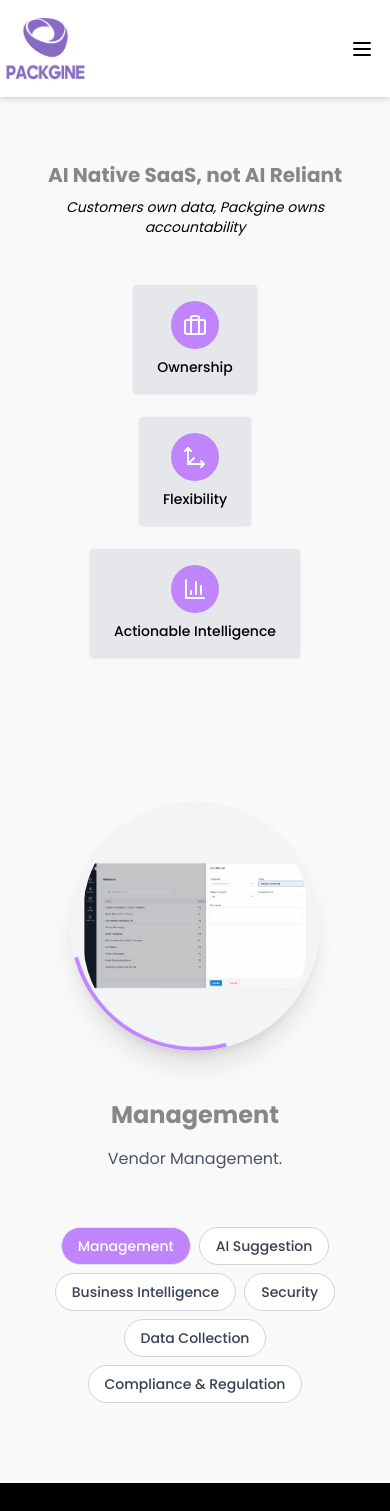
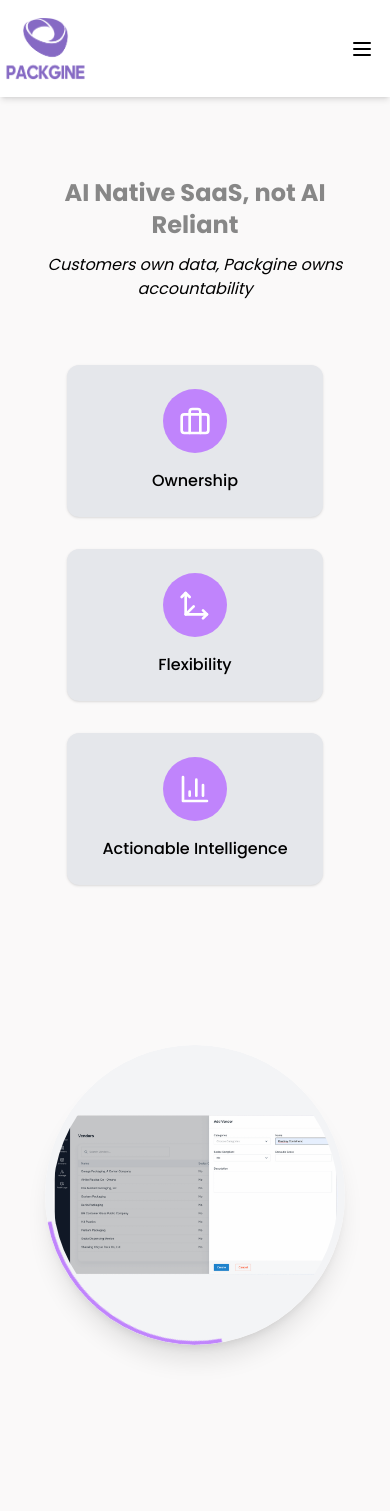
Before and after one commit to Muthuyuvaraj/websiteg, a Next.js app: page /The-tech in a window 390 px wide. Shown: the top 1511 px of the page. Built offline with nearby package versions, Linux system fonts and the light colour scheme.

Commit message:
1st change after responsive design

```diff
--- a/src/app/The-tech/feature.tsx
+++ b/src/app/The-tech/feature.tsx
@@ -1,3 +1,5 @@
+'use client';
+
 import React, { useState, useEffect } from 'react';
 
 const features = [
@@ -55,65 +57,60 @@ export default function FeatureRotator() {
 
     const interval = setInterval(() => {
       setSelected((prev) => (prev + 1) % features.length);
-      setRotationAngle((prevAngle) => prevAngle + 360); // Increment rotation angle by 360
-    }, 10000); // Change every 10 seconds
+      setRotationAngle((prevAngle) => prevAngle + 360);
+    }, 10000);
     return () => clearInterval(interval);
   }, [isPaused]);
 
-  const handleNavbarClick = (index: React.SetStateAction<number>) => {
+  const handleNavbarClick = (index: number) => {
     setSelected(index);
-    setRotationAngle((prevAngle) => prevAngle + 360); // Rotate on click
-    setIsPaused(true); // Pause rotation when user clicks a navbar item
+    setRotationAngle((prevAngle) => prevAngle + 360);
+    setIsPaused(true);
   };
 
   const handleNavbarHover = () => {
-    setIsPaused(false); // Resume rotation when hovering
+    setIsPaused(false);
   };
 
   return (
     <section className="py-20 px-4 sm:px-8 md:px-20 bg-[#faf9f9] text-gray-800">
       <div className="flex flex-col-reverse md:flex-row items-center gap-12 max-w-7xl mx-auto">
         {/* Description Section */}
-        <div className="md:w-1/2 text-center md:text-left">
-          <h2
-            className="text-2xl sm:text-3xl md:text-4xl font-semibold text-primary mb-4"
-          >
+        <div className="md:w-[40%] w-full min-h-[300px] text-left flex flex-col justify-center">
+          <h2 className="text-2xl sm:text-3xl md:text-4xl font-semibold text-primary mb-4">
             {features[selected].title}
           </h2>
-          <p className="text-gray-600 text-base md:text-lg mb-6">
+          <p className="text-gray-600 text-base md:text-lg leading-relaxed">
             {features[selected].image.description}
           </p>
         </div>
 
         {/* Image Section with Circular Background */}
-        <div className="md:w-1/2 flex justify-center">
+        <div className="md:w-[60%] flex justify-center">
           <div
-            className="relative w-[250px] sm:w-[300px] md:w-[350px] lg:w-[400px] aspect-[1/1] rounded-full overflow-hidden shadow-xl"
-            style={{
-
-            }}
+            className="relative w-[300px] sm:w-[400px] md:w-[500px] aspect-[1/1] rounded-full overflow-hidden shadow-xl"
           >
             {/* Circular Background Layer */}
-            <div className="absolute inset-0 rounded-full bg-gray-100"></div> {/* Background Circle */}
+            <div className="absolute inset-0 rounded-full bg-gray-100"></div>
 
-            {/* Circular Purple Border (Slower Rotation) */}
+            {/* Circular Purple Border */}
             <div className="absolute inset-0 rounded-full border-4 border-transparent border-t-purple-400 animate-spin-slow"></div>
 
-            {/* Image Inside Circle */}
+            {/* Image */}
             <div className="absolute inset-0 flex items-center justify-center">
               <img
                 src={features[selected].image.src}
                 alt={features[selected].image.description}
-                className="object-contain w-[90%] h-[100%] rounded-full"
+                className="object-contain w-[95%] h-[95%] rounded-full"
               />
             </div>
           </div>
         </div>
       </div>
 
-      {/* Navbar with Headings */}
+      {/* Navbar with Rectangular Buttons */}
       <div
-        className="flex flex-wrap gap-2 justify-center md:justify-center mt-8 cursor-pointer"
+        className="flex flex-wrap gap-3 justify-center mt-12 cursor-pointer"
         onMouseEnter={handleNavbarHover}
         onMouseLeave={() => setIsPaused(false)}
       >
@@ -121,8 +118,10 @@ export default function FeatureRotator() {
           <button
             key={index}
             onClick={() => handleNavbarClick(index)}
-            className={`px-4 py-2 rounded-full border text-sm font-medium transition-colors duration-300 ${
-              selected === index ? 'bg-purple-400 text-white' : 'bg-white text-gray-700 border-gray-300 hover:bg-gray-100'
+            className={`px-5 py-3 rounded-md border text-sm font-medium transition-colors duration-300 ${
+              selected === index
+                ? 'bg-purple-400 text-white border-purple-400'
+                : 'bg-white text-gray-700 border-gray-300 hover:bg-gray-100'
             }`}
           >
             {item.title.trim()}
--- a/src/app/The-tech/page.tsx
+++ b/src/app/The-tech/page.tsx
@@ -11,45 +11,43 @@ export default function TechSection() {
     <main>
       <NavBar />
 
-    <section className="text-center py-16 px-4 md:px-8 lg:px-16 bg-[#faf9f9]">
-
+      <section className="text-center py-20 px-6 md:px-12 lg:px-24 bg-[#faf9f9]">
         {/* Heading */}
-      <h2 className="text-xl sm:text-2xl md:text-3xl font-semibold text-primary">
+        <h2 className="text-2xl sm:text-3xl md:text-4xl font-semibold text-primary">
           AI Native SaaS, not AI Reliant
         </h2>
-      <p className="italic text-secondary-600 mt-2 text-sm sm:text-base">
+        <p className="italic text-secondary-600 mt-3 text-base sm:text-lg md:text-xl">
           Customers own data, Packgine owns accountability
         </p>
 
-
-
-<div className="mt-12 flex flex-col md:flex-row justify-center items-center gap-6 md:gap-12 max-w-5xl mx-auto">
+        {/* Icons Row */}
+        <div className="mt-16 flex flex-col md:flex-row justify-center items-center gap-8 md:gap-16 max-w-6xl mx-auto">
           {/* Ownership */}
-  <div className="bg-gray-200 px-6 py-4 text-center rounded shadow text-sm sm:text-base font-medium flex flex-col items-center gap-2">
-    <div className="bg-purple-400 w-12 h-12 rounded-full flex items-center justify-center text-white">
-      <Briefcase className="w-6 h-6" />
+          <div className="bg-gray-200 px-8 py-6 text-center rounded-xl shadow text-base sm:text-lg font-medium flex flex-col items-center gap-4 w-64">
+            <div className="bg-purple-400 w-16 h-16 rounded-full flex items-center justify-center text-white">
+              <Briefcase className="w-8 h-8" />
             </div>
             Ownership
           </div>
 
           {/* Flexibility */}
-  <div className="bg-gray-200 px-6 py-4 text-center rounded shadow text-sm sm:text-base font-medium flex flex-col items-center gap-2">
-    <div className="bg-purple-400 w-12 h-12 rounded-full flex items-center justify-center text-white">
-      <Move3D className="w-6 h-6" />
+          <div className="bg-gray-200 px-8 py-6 text-center rounded-xl shadow text-base sm:text-lg font-medium flex flex-col items-center gap-4 w-64">
+            <div className="bg-purple-400 w-16 h-16 rounded-full flex items-center justify-center text-white">
+              <Move3D className="w-8 h-8" />
             </div>
             Flexibility
           </div>
 
           {/* Actionable Intelligence */}
-  <div className="bg-gray-200 px-6 py-4 text-center rounded shadow text-sm sm:text-base font-medium flex flex-col items-center gap-2">
-    <div className="bg-purple-400 w-12 h-12 rounded-full flex items-center justify-center text-white">
-      <BarChart3 className="w-6 h-6" />
+          <div className="bg-gray-200 px-8 py-6 text-center rounded-xl shadow text-base sm:text-lg font-medium flex flex-col items-center gap-4 w-64">
+            <div className="bg-purple-400 w-16 h-16 rounded-full flex items-center justify-center text-white">
+              <BarChart3 className="w-8 h-8" />
             </div>
             Actionable Intelligence
           </div>
         </div>
+      </section>
 
-    </section>
       <Feature />
       <Footer />
     </main>
--- a/src/app/intersection/feature.tsx
+++ b/src/app/intersection/feature.tsx
@@ -36,7 +36,7 @@ export default function IntersectionFeaturesSection() {
     <section className="bg-white py-16 px-4">
       <div className="max-w-7xl mx-auto space-y-12">
         {/* Heading */}
-        <h2 className="text-2xl sm:text-3xl lg:text-4xl font-bold text-center text-gray-800">
+        <h2 className="text-2xl sm:text-3xl lg:text-4xl font-bold text-center text-primary">
           Packgine is reimagining, and at pole position for this revolution –{' '}
           <span className="text-purple-600">A True Survival grade Software!</span>
         </h2>
@@ -66,7 +66,7 @@ export default function IntersectionFeaturesSection() {
                   <div className="flex justify-center mb-4">
                     <Icon className="w-10 h-10 text-purple-600" />
                   </div>
-                  <h3 className="text-lg font-semibold text-gray-800 mb-2">
+                  <h3 className="text-lg font-semibold text-primary mb-2">
                     {feature.title}
                   </h3>
                   <p className="text-sm text-gray-600">{feature.description}</p>
--- a/src/app/offering/DataImportation/CompanySection.tsx
+++ b/src/app/offering/DataImportation/CompanySection.tsx
@@ -19,29 +19,36 @@ const sections = [
 
 export default function CompanySection() {
   return (
-    <section className="bg-[#faf9f9] py-12 md:py-20">
-      {sections.map((section, index) => (
+    <section className="bg-[#faf9f9] py-12 md:py-20 max-w-7xl mx-auto px-4 sm:px-6 md:px-20">
+    <h2 className="text-3xl sm:text-4xl font-bold text-primary text-center mb-16">
+    </h2>
+
+    {sections.map((step, index) => (
       <div
         key={index}
-          className={`flex flex-col md:flex-row ${
-            index % 2 !== 0 ? 'md:flex-row-reverse' : ''
-          } items-center justify-between gap-10 px-6 md:px-20 py-16`}
+        className="grid grid-cols-1 md:grid-cols-12 gap-10 items-center mb-20"
       >
-          {/* Text Section */}
-          <div className="md:w-1/2 w-full text-left">
-            <h2 className="text-3xl md:text-4xl font-semibold text-primary mb-6">
-              {section.title}
-            </h2>
-            <p className="text-gray-500 text-base md:text-lg leading-relaxed text-justify">
-              {section.description}
+        {/* Text Content */}
+        <div
+          className={`order-1 md:col-span-6 ${
+            index % 2 === 0 ? 'md:order-1' : 'md:order-2'
+          }`}
+        >
+          <h3 className="text-2xl font-semibold text-primary mb-4">{step.title}</h3>
+          <p className="text-gray-700 text-base md:text-lg leading-relaxed text-justify">
+            {step.description}
           </p>
         </div>
 
-          {/* Image Section */}
-          <div className="md:w-1/2 w-full mt-8 md:mt-0">
+        {/* Image */}
+        <div
+          className={`order-2 md:col-span-6 ${
+            index % 2 === 0 ? 'md:order-2' : 'md:order-1'
+          }`}
+        >
           <img
-              src={section.image}
-              alt={section.title}
+            src={step.image}
+            alt={step.title}
             className="rounded-lg w-full max-w-md mx-auto object-cover shadow-lg transition-transform duration-500 ease-in-out hover:scale-105"
           />
         </div>
--- a/src/app/offering/PlatformAnalysis/CompanySectionP.tsx
+++ b/src/app/offering/PlatformAnalysis/CompanySectionP.tsx
@@ -37,29 +37,36 @@ const sections = [
 
 export default function CompanySectionP() {
   return (
-    <section className="bg-[#faf9f9] py-12 md:py-20">
-      {sections.map((section, index) => (
+    <section className="bg-[#faf9f9] py-12 md:py-20 max-w-7xl mx-auto px-4 sm:px-6 md:px-20">
+    <h2 className="text-3xl sm:text-4xl font-bold text-primary text-center mb-16">
+    </h2>
+
+    {sections.map((step, index) => (
       <div
         key={index}
-          className={`flex flex-col md:flex-row ${
-            index % 2 !== 0 ? 'md:flex-row-reverse' : ''
-          } items-center justify-between gap-10 px-6 md:px-20 py-16`}
+        className="grid grid-cols-1 md:grid-cols-12 gap-10 items-center mb-20"
       >
-          {/* Text Section */}
-          <div className="md:w-1/2 w-full text-left">
-            <h2 className="text-3xl md:text-4xl font-semibold text-primary mb-6">
-              {section.title}
-            </h2>
-            <p className="text-gray-500 text-base md:text-lg leading-relaxed text-justify">
-              {section.description}
+        {/* Text Content */}
+        <div
+          className={`order-1 md:col-span-6 ${
+            index % 2 === 0 ? 'md:order-1' : 'md:order-2'
+          }`}
+        >
+          <h3 className="text-2xl font-semibold text-primary mb-4">{step.title}</h3>
+          <p className="text-gray-700 text-base md:text-lg leading-relaxed text-justify">
+            {step.description}
           </p>
         </div>
 
-          {/* Image Section */}
-          <div className="md:w-1/2 w-full mt-8 md:mt-0">
+        {/* Image */}
+        <div
+          className={`order-2 md:col-span-6 ${
+            index % 2 === 0 ? 'md:order-2' : 'md:order-1'
+          }`}
+        >
           <img
-              src={section.image}
-              alt={section.title}
+            src={step.image}
+            alt={step.title}
             className="rounded-lg w-full max-w-md mx-auto object-cover shadow-lg transition-transform duration-500 ease-in-out hover:scale-105"
           />
         </div>
--- a/src/app/our-story/page.tsx
+++ b/src/app/our-story/page.tsx
@@ -64,9 +64,11 @@ export default function OurStory() {
 
       {/* Hero Section */}
       <section className="pt-12 pb-16 px-4 sm:px-6 md:px-20 text-gray-800">
-  <h1 className="text-2xl sm:text-5xl md:text-4xl text-primary font-medium mt-12 text-center leading-snug sm:leading-snug mb-6">
-    Unpackaging Sustainability Potential to Empower Brands and Inspire Consumers
+      <h1 className="text-2xl sm:text-5xl md:text-4xl text-primary font-semibold mt-12 text-center leading-snug sm:leading-snug mb-6">
+  Unpackaging Sustainability Potential
+  to Empower Brands and Inspire Consumers
 </h1>
+
   <div className="max-w-3xl mx-auto text-base sm:text-lg leading-relaxed text-secondary text-center">
     <p>
       Packgine is a comprehensive platform that can handle complexities of sustainable packaging data while offering practical, cost-effective solutions.
@@ -92,43 +94,44 @@ export default function OurStory() {
       </section>
 
       {/* Value Proposition Section */}
-      <section className="bg-[#faf9f9] py-12 md:py-20">
-  <div className="max-w-7xl mx-auto text-center mb-12 px-4 sm:px-8">
-    <h2 className="text-3xl sm:text-4xl font-bold text-primary">
+      <section className="bg-[#faf9f9] py-12 md:py-20 max-w-7xl mx-auto px-4 sm:px-6 md:px-20">
+        <h2 className="text-3xl sm:text-4xl font-bold text-primary text-center mb-16">
           Value Proposition
         </h2>
-  </div>
 
         {steps.map((step, index) => (
           <div
             key={index}
-      className={`flex flex-col md:flex-row ${
-        index % 2 !== 0 ? 'md:flex-row-reverse' : ''
-      } items-center justify-between gap-10 px-4 sm:px-8 md:px-20 py-12`}
+            className="grid grid-cols-1 md:grid-cols-12 gap-10 items-center mb-20"
           >
             {/* Text Content */}
-      <div className="md:w-1/2 w-full text-left max-w-xl min-h-[300px] flex flex-col justify-center">
-        <h2 className="text-2xl md:text-3xl font-semibold text-primary mb-4">
-          {step.title}
-        </h2>
-        <p className="text-gray-600 text-base md:text-lg leading-relaxed text-justify">
+            <div
+              className={`order-1 md:col-span-6 ${
+                index % 2 === 0 ? 'md:order-1' : 'md:order-2'
+              }`}
+            >
+              <h3 className="text-2xl font-semibold text-primary mb-4">{step.title}</h3>
+              <p className="text-gray-700 text-base md:text-lg leading-relaxed text-justify">
                 {step.description}
               </p>
             </div>
 
             {/* Image */}
-      <div className="md:w-1/2 w-full flex justify-center">
+            <div
+              className={`order-2 md:col-span-6 ${
+                index % 2 === 0 ? 'md:order-2' : 'md:order-1'
+              }`}
+            >
               <img
                 src={step.image}
                 alt={step.title}
-          className="rounded-lg w-full max-w-xl min-h-[300px] object-cover shadow-md transition-transform duration-500 ease-in-out hover:scale-105"
+                className="rounded-lg w-full max-w-md mx-auto object-cover shadow-lg transition-transform duration-500 ease-in-out hover:scale-105"
               />
             </div>
           </div>
         ))}
       </section>
 
-
       <Footer />
     </main>
   );
```
Lines whose indentation alone changed are shown as unchanged.
